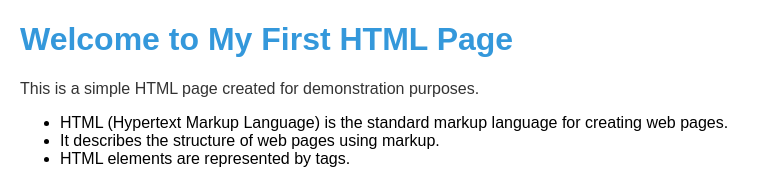
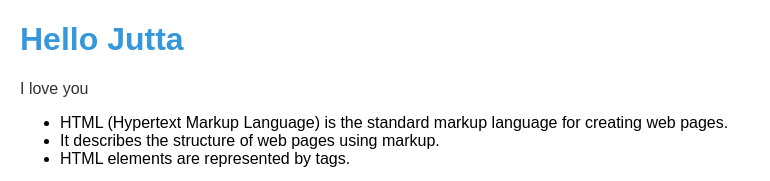
Before and after one commit to LUCASVANDENHENDE/LUCASVANDENHENDE.github.io, a plain HTML site: page index.html in a window 1280 px wide. Shown: the top 181 px of the page, without its empty margins (0-770 px from the left). Drawn offline with Linux system fonts and the light colour scheme.

Commit message:
Update index.html

```diff
--- a/index.html
+++ b/index.html
@@ -19,9 +19,9 @@
 </head>
 <body>
 
-    <h1>Welcome to My First HTML Page</h1>
+    <h1>Hello Jutta </h1>
 
-    <p>This is a simple HTML page created for demonstration purposes.</p>
+    <p>I love you</p>
 
     <ul>
         <li>HTML (Hypertext Markup Language) is the standard markup language for creating web pages.</li>
```
